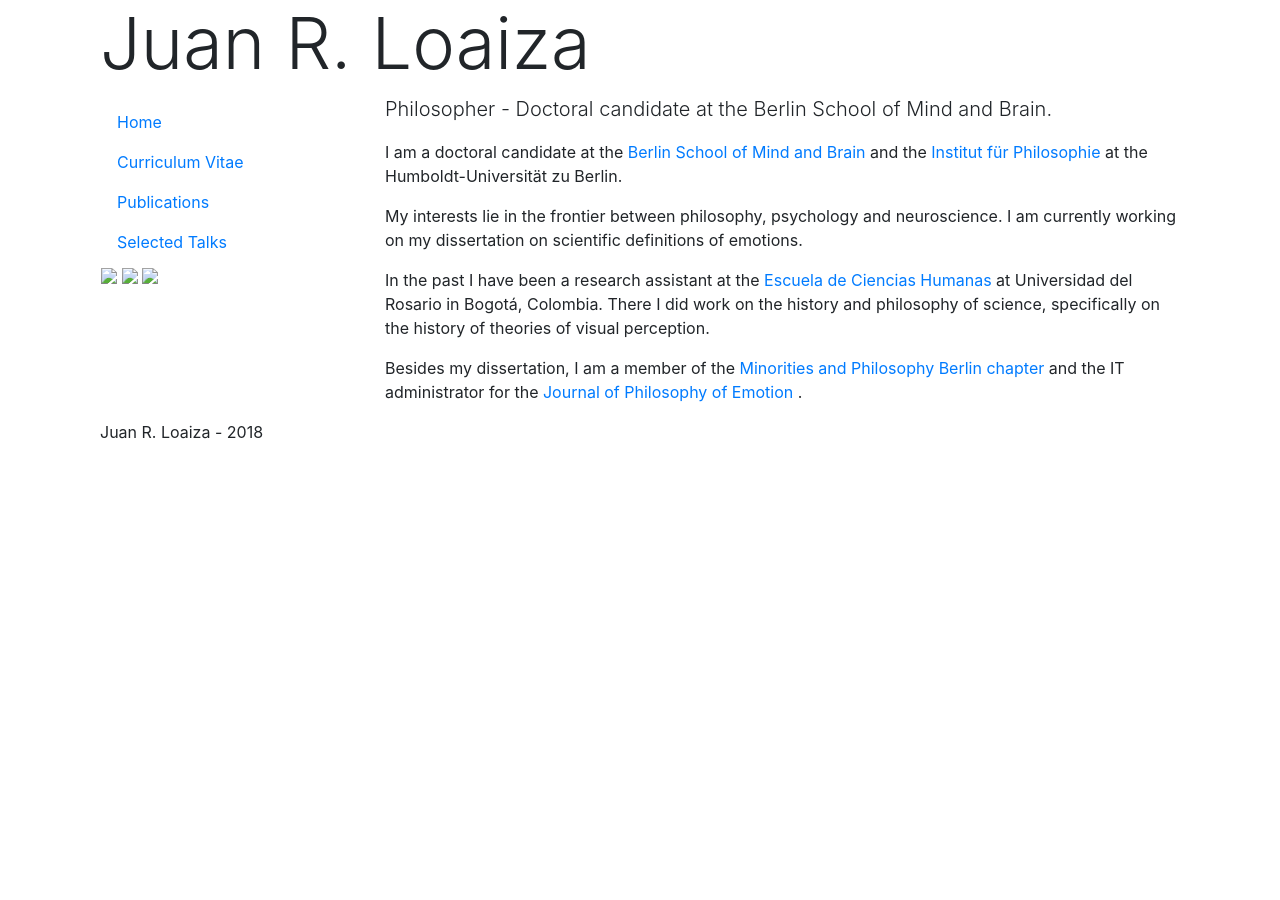
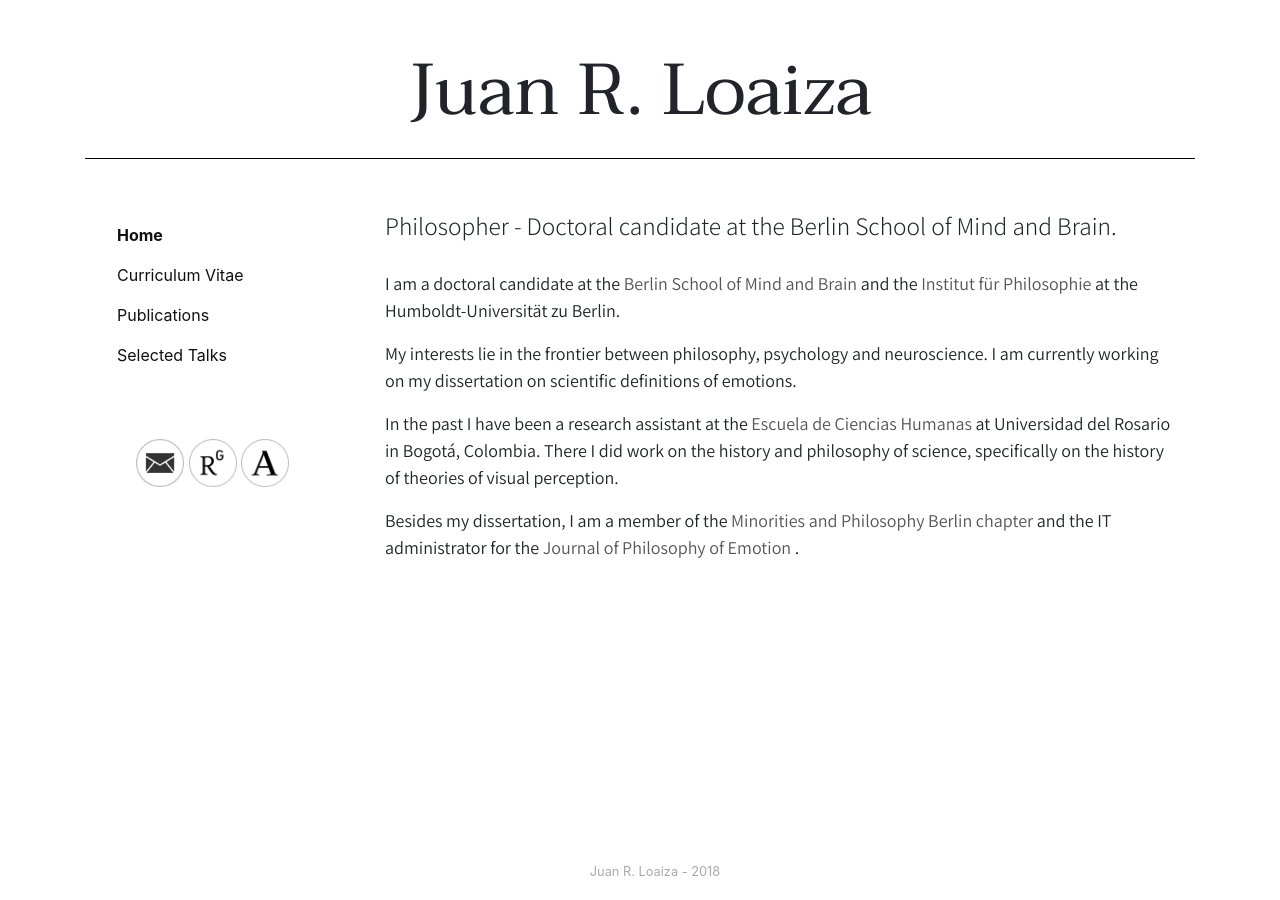
Before and after one commit to juanrloaiza/academic, a Jekyll site: the page built from index.html, in a window 1280 px wide. Built offline with Jekyll 4.4.1, drawn with Linux system fonts in a browser that asks for light colours; nearby versions of some CDN libraries.

```diff
--- a/_config.yml
+++ b/_config.yml
@@ -8,7 +8,7 @@
 # Site settings
 title: Juan R. Loaiza
 email: loaiza.juan@hu-berlin.de
-baseurl: "academic/" # the subpath of your site, e.g. /blog
+baseurl: "/academic" # the subpath of your site, e.g. /blog
 url: "gavagai-53.github.io" # the base hostname & protocol for your site
 
 # Build settings
```
